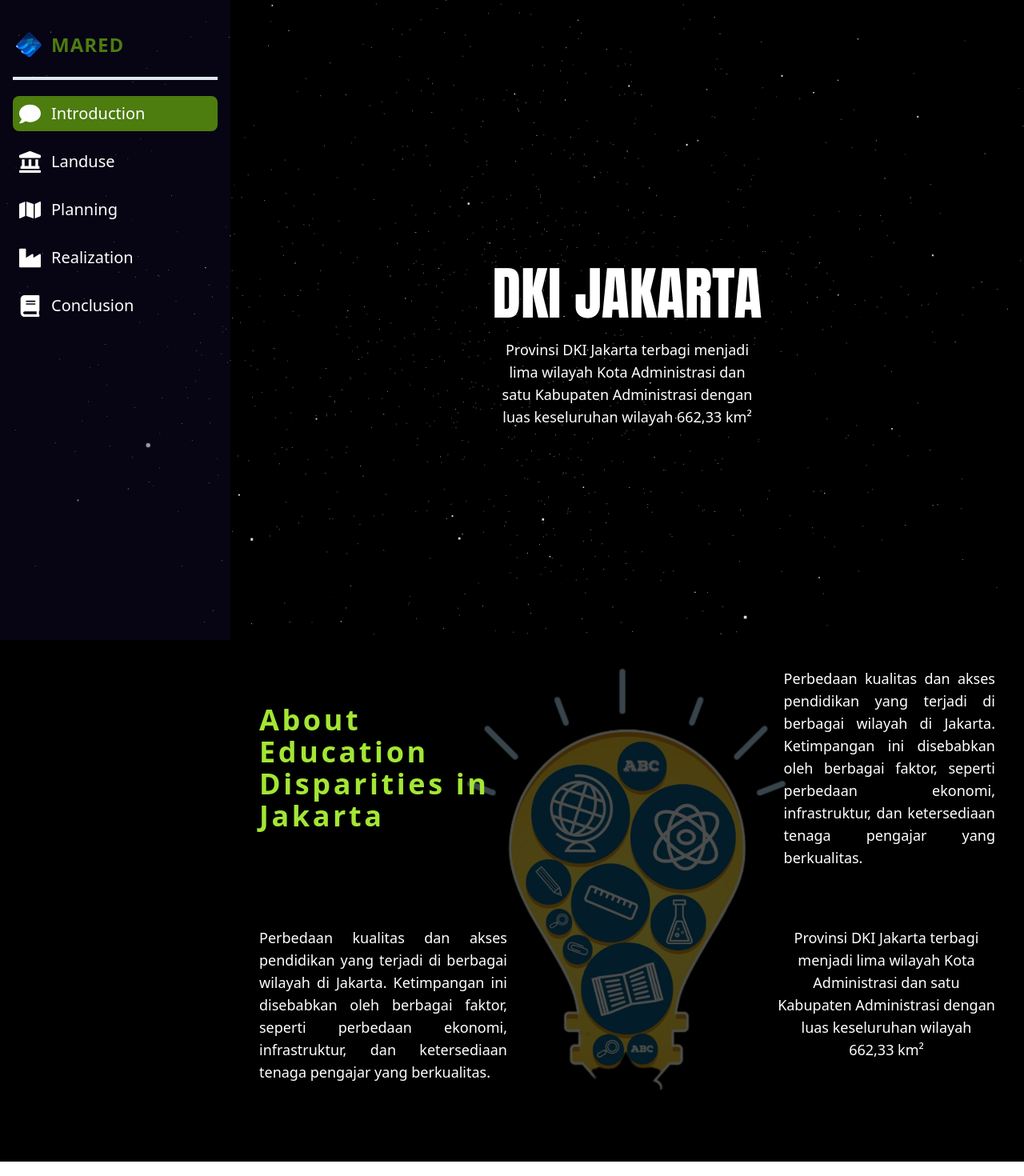
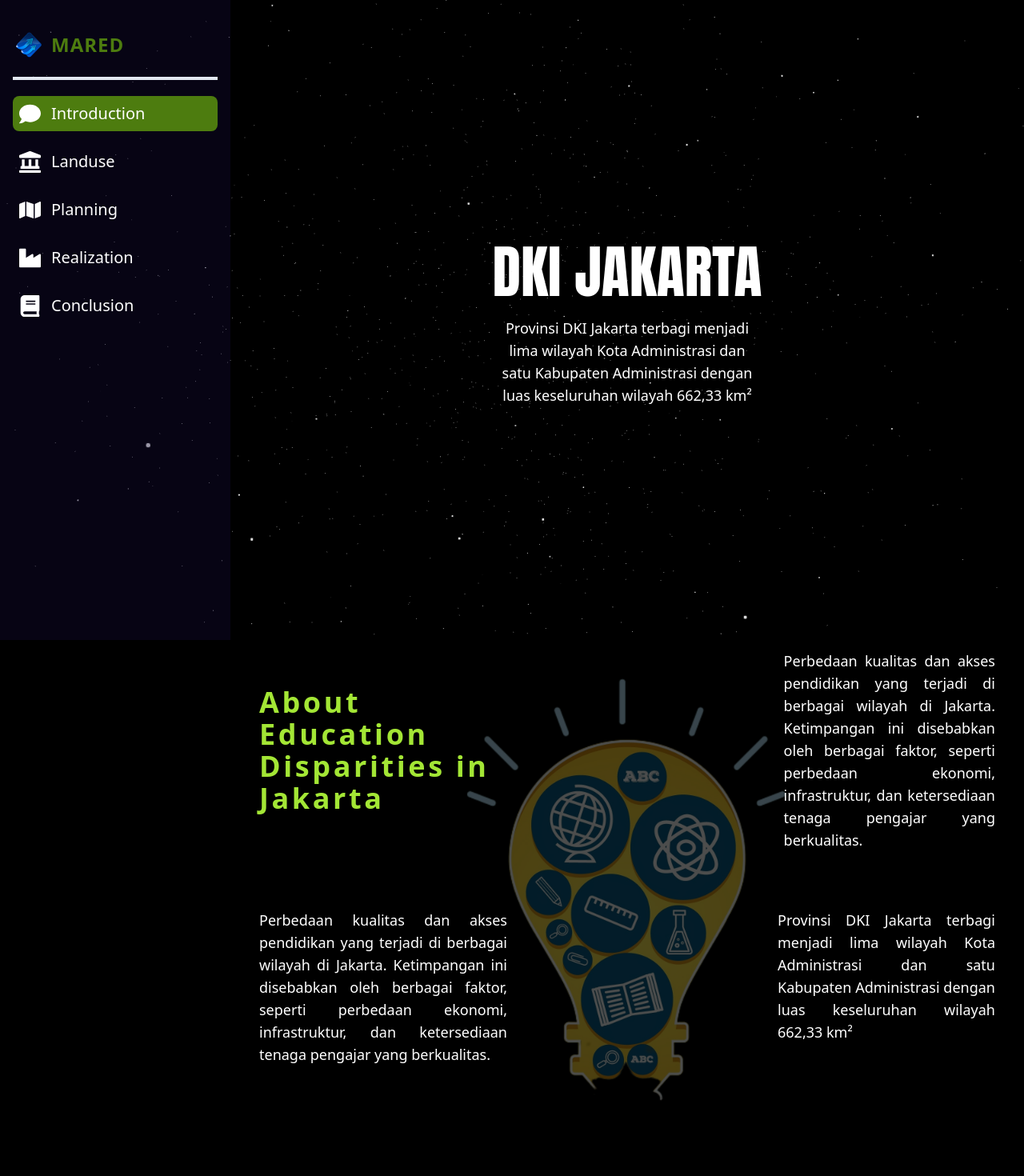
Before and after one commit to ricoadtxx/mared, a Next.js app: page /introduction in a window 1280 px wide. Shown: the top 1470 px of the page at 80% size. Built offline with nearby package versions, Linux system fonts and the light colour scheme.

Commit message:
layouting: page introduction

```diff
--- a/src/components/dashboard/introduction/Content.tsx
+++ b/src/components/dashboard/introduction/Content.tsx
@@ -2,17 +2,23 @@
 
 import Image from "next/image";
 import { motion } from "framer-motion";
+import { useInView } from "react-intersection-observer";
 
 const ContentIntroduction = () => {
+	const { ref, inView } = useInView({
+		triggerOnce: false, // Set to false to make the animation trigger multiple times
+		threshold: 0.1, // Trigger when 10% of the element is in view
+	});
+
 	return (
-		<div className="relative lg:overflow-hidden flex flex-col w-full h-screen mt-16 mb-20">
+		<div className="relative lg:overflow-hidden flex flex-col w-full h-full py-24 mb-14">
 			<div className="grid grid-cols-1 lg:grid-cols-2 gap-10 px-5 z-10">
-				<div className="w-[80%] p-4 flex items-center">
-					<h1 className="text-4xl font-sans font-bold text-lime-400 tracking-widest">
+				<div className="md:w-[80%] p-4 flex items-center">
+					<h1 className="text-4xl font-sans font-bold text-lime-400 tracking-widest text-center md:text-left">
 						About Education Disparities in Jakarta
 					</h1>
 				</div>
-				<div className="p-4 w-[65%] ml-auto">
+				<div className="p-4 md:w-[65%] ml-auto">
 					<p className="text-white text-lg font-sans text-justify">
 						Perbedaan kualitas dan akses pendidikan yang terjadi di berbagai
 						wilayah di Jakarta. Ketimpangan ini disebabkan oleh berbagai faktor,
@@ -20,7 +26,7 @@ const ContentIntroduction = () => {
 						pengajar yang berkualitas.
 					</p>
 				</div>
-				<div className="w-3/4 p-4">
+				<div className="md:w-3/4 p-4">
 					<p className="text-white text-lg font-sans text-justify">
 						Perbedaan kualitas dan akses pendidikan yang terjadi di berbagai
 						wilayah di Jakarta. Ketimpangan ini disebabkan oleh berbagai faktor,
@@ -28,8 +34,8 @@ const ContentIntroduction = () => {
 						pengajar yang berkualitas.
 					</p>
 				</div>
-				<div className="p-4 w-2/3 ml-auto">
-					<p className="text-white text-lg font-sans text-center">
+				<div className="p-4 md:w-2/3 ml-auto">
+					<p className="text-white text-lg font-sans text-justify">
 						Provinsi DKI Jakarta terbagi menjadi lima wilayah Kota Administrasi
 						dan satu Kabupaten Administrasi dengan luas keseluruhan wilayah
 						662,33 km²
@@ -38,8 +44,9 @@ const ContentIntroduction = () => {
 			</div>
 
 			<motion.div
+				ref={ref} // Attach the ref here
 				initial={{ y: 100 }}
-				whileInView={{ y: 10 }}
+				animate={inView ? { y: -50 } : { y: 100 }} // Animate only when in view
 				transition={{
 					duration: 1.5,
 					type: "spring",
--- a/src/components/dashboard/introduction/Header.tsx
+++ b/src/components/dashboard/introduction/Header.tsx
@@ -4,7 +4,7 @@ import { motion } from "framer-motion";
 
 const HeaderIntroduction = () => {
 	return (
-		<div className="relative z-10 h-3/4 gap-20 flex justify-center items-center">
+		<div className="relative z-10 h-3/4 gap-20 flex justify-center items-center my-24">
 			<div className="overflow-hidden z-[9999] flex flex-col justify-center items-center gap-5 py-24 mt-28">
 				<div className="overflow-hidden">
 					<motion.h1
```
